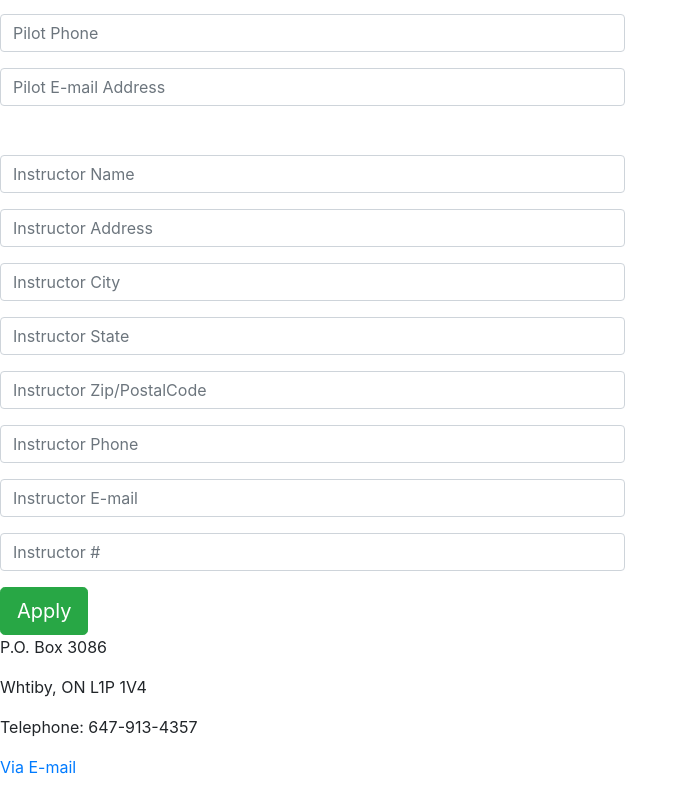
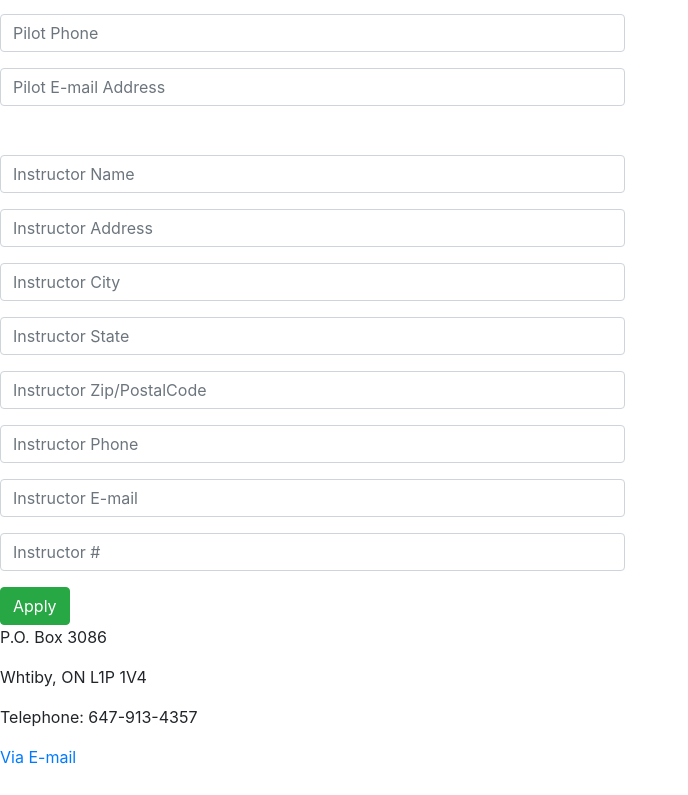
Before and after one commit to ShortWaveMystery/LoggerAppWeb, a React (Create React App) app: page /Timesheet in a window 1280 px wide. Shown: the part 598-1393 px from the top of the page, without its empty margins (0-688 px from the left). Built offline with nearby package versions, Linux system fonts and the light colour scheme.

Commit message:
form update

```diff
--- a/src/Timesheet.js
+++ b/src/Timesheet.js
@@ -166,12 +166,12 @@ export const Timesheet = () => (
           </Col>
         </Row>
 
-        <Button variant="success" size="lg">Apply</Button>
+        <Button variant="success">Apply</Button>
 
         <p>P.O. Box 3086</p>
         <p>Whtiby, ON L1P 1V4</p>
         <p>Telephone: 647-913-4357</p>
-        <p><a href="https://warren.leslie@hotmail.com">Via E-mail</a></p>
+        <p><a href="membership@logentry.org">Via E-mail</a></p>
         </div>
 
 
```
